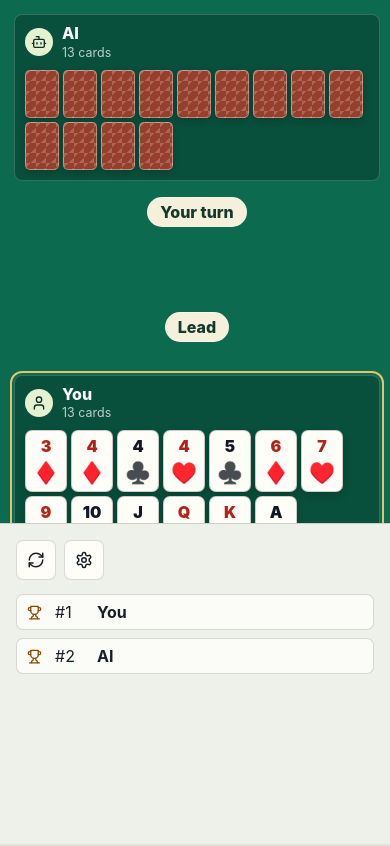
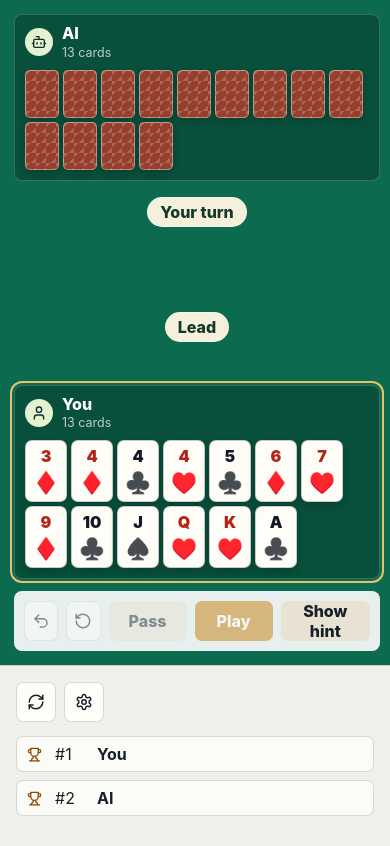
Before and after one commit to kylemcdonald/pusoy-alpha, a React (Vite) app: page / in a window 390 px wide. Built offline with nearby package versions, Linux system fonts and the light colour scheme.

Commit message:
Use single page scroll on mobile

```diff
--- a/src/styles.css
+++ b/src/styles.css
@@ -512,18 +512,16 @@ button {
 @media (max-width: 980px) {
   .game-layout {
     grid-template-columns: 1fr;
-    grid-template-rows: minmax(0, 1fr) minmax(190px, 38vh);
-    height: 100vh;
-    height: 100dvh;
-    min-height: 0;
-    overflow: hidden;
+    height: auto;
+    min-height: 100vh;
+    overflow: visible;
   }
 
   .side-rail {
     max-height: none;
     border-left: 0;
     border-top: 1px solid var(--border);
-    overflow-y: auto;
+    overflow: visible;
   }
 
   .opponent-grid {
```
